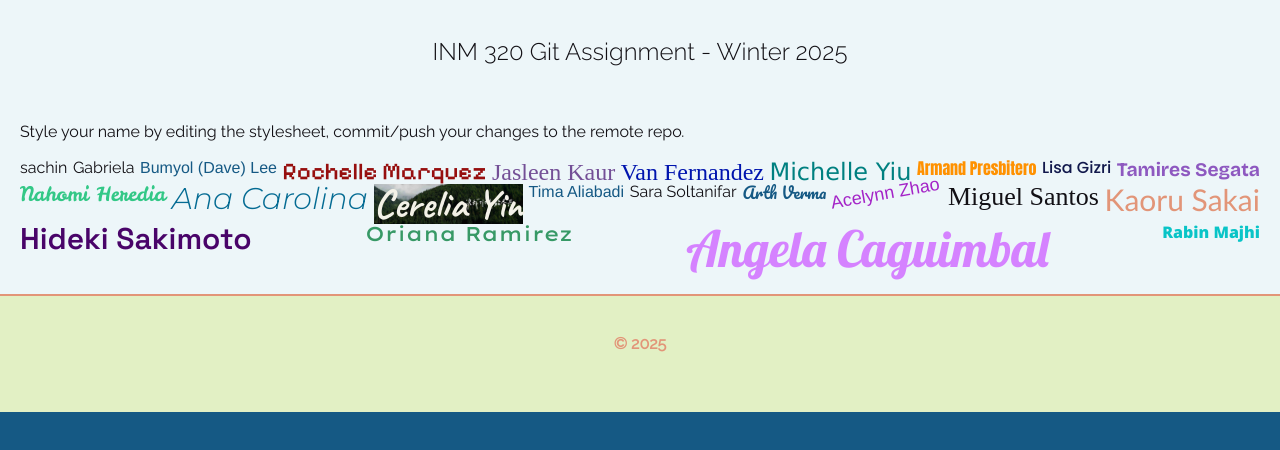
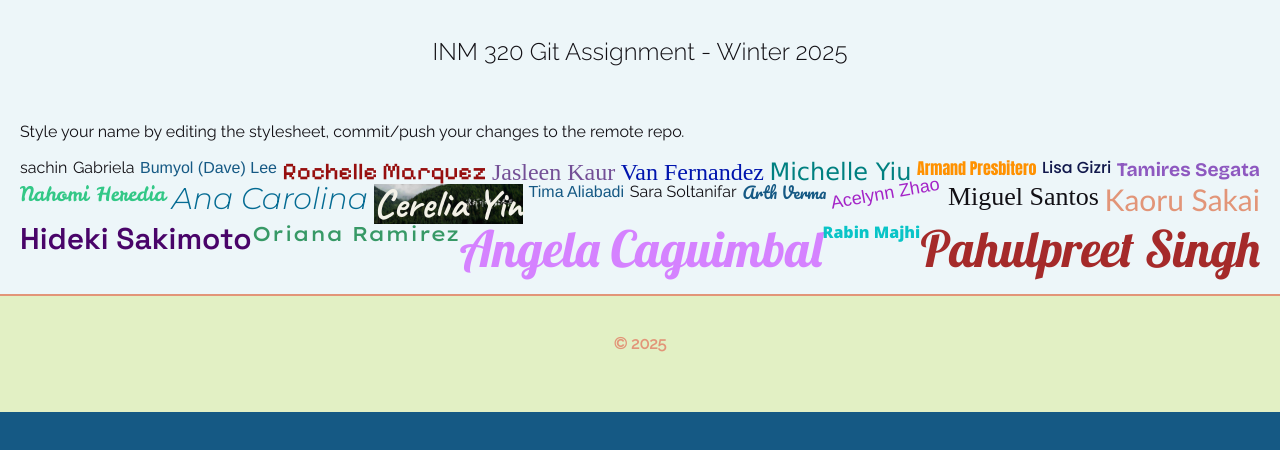
Before and after one commit to mainnnamdi/INM320-assignment-2025, a website: page public/index.html in a window 1280 px wide. Drawn offline with nearby package versions, Linux system fonts and the light colour scheme; a web font is replaced by a local one.

Commit message:
pahul changes

```diff
--- a/public/assets/css/style.css
+++ b/public/assets/css/style.css
@@ -157,6 +157,13 @@ body {
 
 
 }
+#pahul{
+    font-family: "Lobster", serif;
+    font-weight: 400;
+    font-style: normal;
+    font-size: 50px;
+    color:brown;
+}
 
 header {
     background: #edf6f9;
--- a/public/index.html
+++ b/public/index.html
@@ -59,6 +59,7 @@
         <h1 id="oriana">Oriana Ramirez</h1>
         <h1 id="angela">Angela Caguimbal</h1>
         <h1 id="Rabin">Rabin Majhi</h1>
+        <h1 id="pahul">Pahulpreet Singh</h1>
     </main>
 
 
```
Also changed, not shown: public/assets/images/Pahulpreet_SIngh.jpeg (added).
